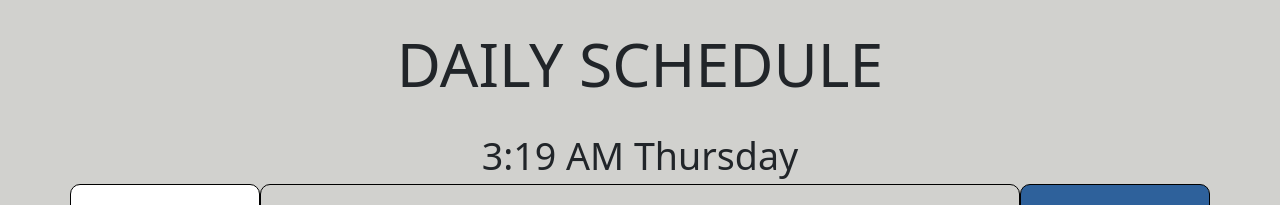
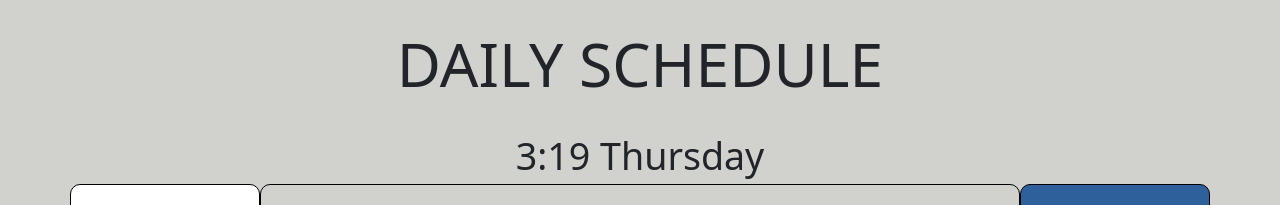
Before and after one commit to ianjustinferris/Daily_Planner, a plain HTML site: page index.html in a window 1280 px wide. Shown: the top 205 px of the page. Drawn offline with nearby package versions, Linux system fonts and the light colour scheme.

Commit message:
JQuery mod

```diff
--- a/index.html
+++ b/index.html
@@ -10,6 +10,7 @@
       integrity="sha384-1BmE4kWBq78iYhFldvKuhfTAU6auU8tT94WrHftjDbrCEXSU1oBoqyl2QvZ6jIW3"
       crossorigin="anonymous"
     />
+    <script src="https://ajax.googleapis.com/ajax/libs/jquery/3.6.0/jquery.min.js"></script>
     <link rel="stylesheet" href="./Assets/style.css" />
     <script
       src="https://kit.fontawesome.com/964db9c77a.js"
@@ -103,12 +104,12 @@
     <script src="./Assets/moment.js"></script>
     <script>
       const m = moment();
-      var weekDayEl = document.getElementById("weekDay");
-      function getTime() {
-        weekDayEl.innerHTML = m.format("LT dddd");
+
+      function update() {
+        $("#weekDay").html(moment().format("h:mm dddd"));
       }
-      getTime();
-      setInterval(getTime, 1000);
+
+      setInterval(update, 1000);
     </script>
   </body>
 </html>
```
